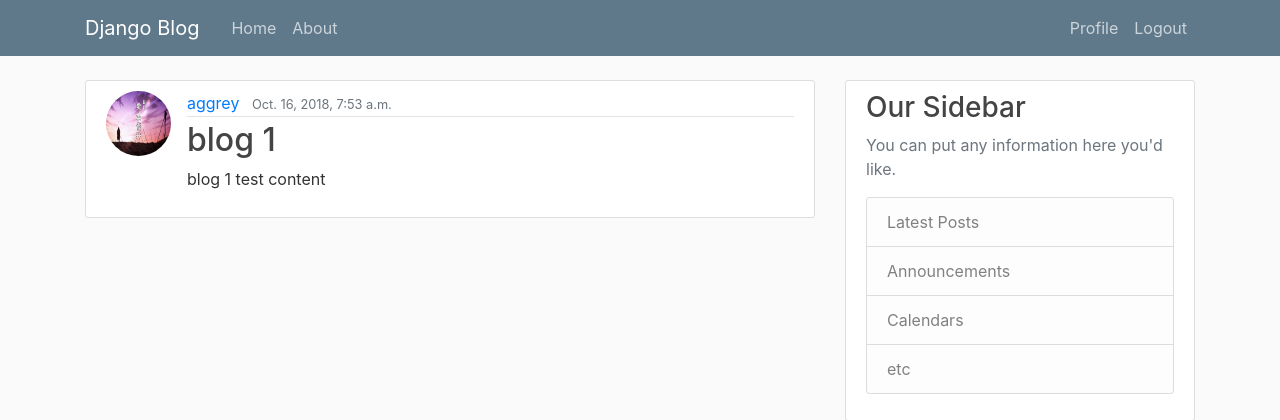
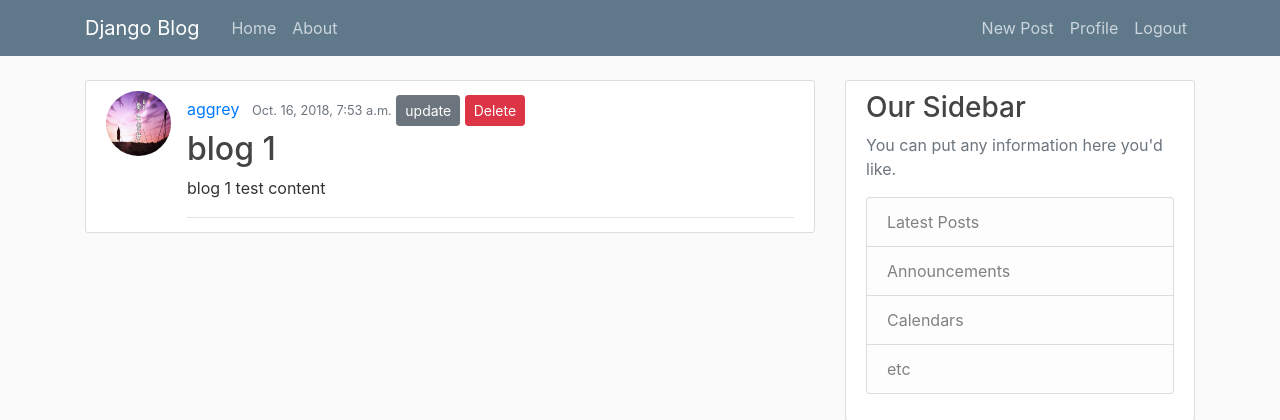
Before and after one commit to MuhweziDeo/django-blog-site, a Django app: page /post/1/ in a window 1280 px wide. Shown: the top 420 px of the page. Run offline with Django 3.2, Linux system fonts and the light colour scheme; a user stored in the database is signed in; data comes from the database, SQL or seed files in the repository; some libraries are stand-ins or nearby versions.

Commit message:
add links to delete and update posts

```diff
--- a/blog/templates/blog/base.html
+++ b/blog/templates/blog/base.html
@@ -37,6 +37,7 @@
                     <!-- Navbar Right Side -->
                     <div class="navbar-nav">
                     {% if user.is_authenticated %}
+                      <a class="nav-item nav-link" href="{% url 'post-create'%}">New Post</a>
                      <a class="nav-item nav-link" href="{% url 'profile'%}">Profile</a>
                     <a class="nav-item nav-link" href="{% url 'logout'%}">Logout</a>
 
--- a/blog/templates/blog/post_detail.html
+++ b/blog/templates/blog/post_detail.html
@@ -7,6 +7,12 @@
     <div class="article-metadata">
       <a class="mr-2" href="#">{{ object.author }}</a>
       <small class="text-muted">{{ object.date_posted }}</small>
+      {% if object.author == user %}
+      <a class="btn btn-secondary btn-sm mt-1 mb-1" href={% url 'post-update' object.id %}> update</a>
+
+      <a class="btn btn-danger btn-sm mt-1 mb-1" href={% url 'post-delete' object.id %}>Delete</a
+
+      {% endif %}
     </div>
     <h2 class="article-title"> {{ object.title }}</h2>
     <p class="article-content">{{ object.content }}</p>
```
